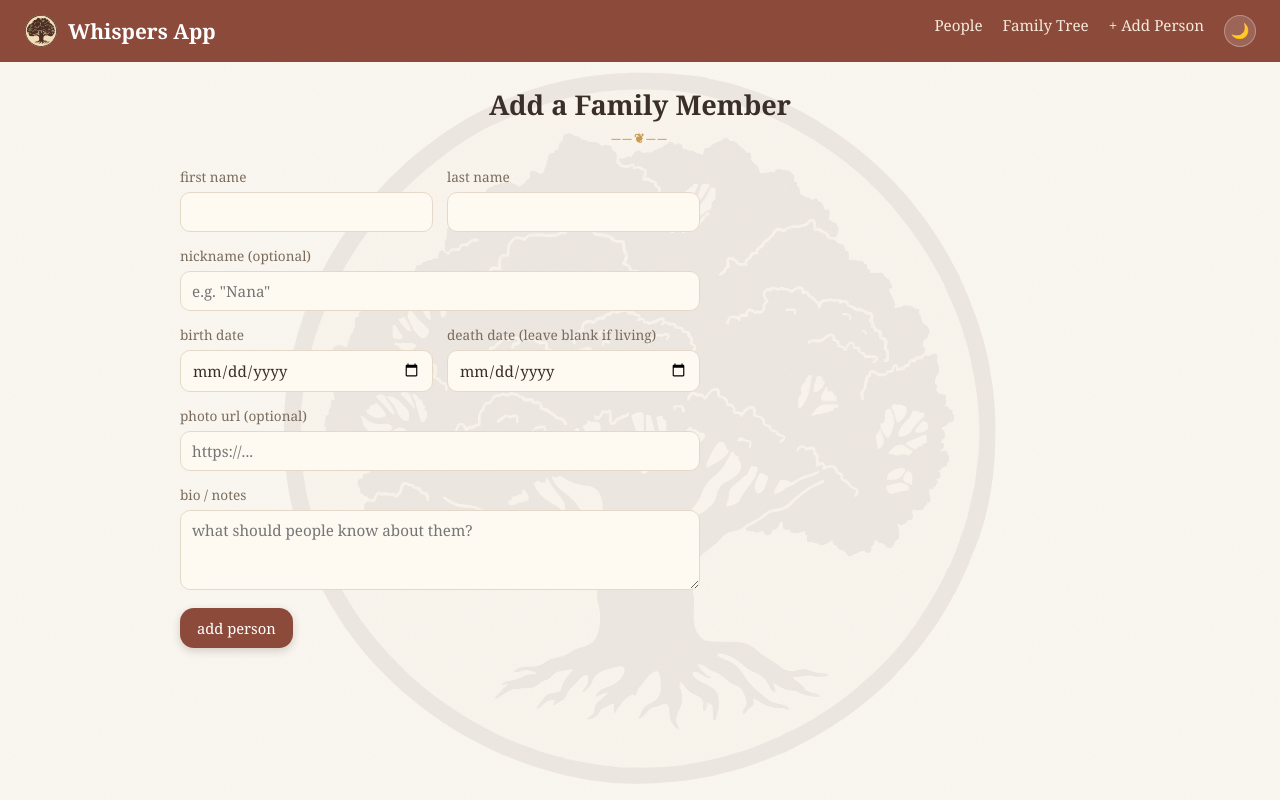
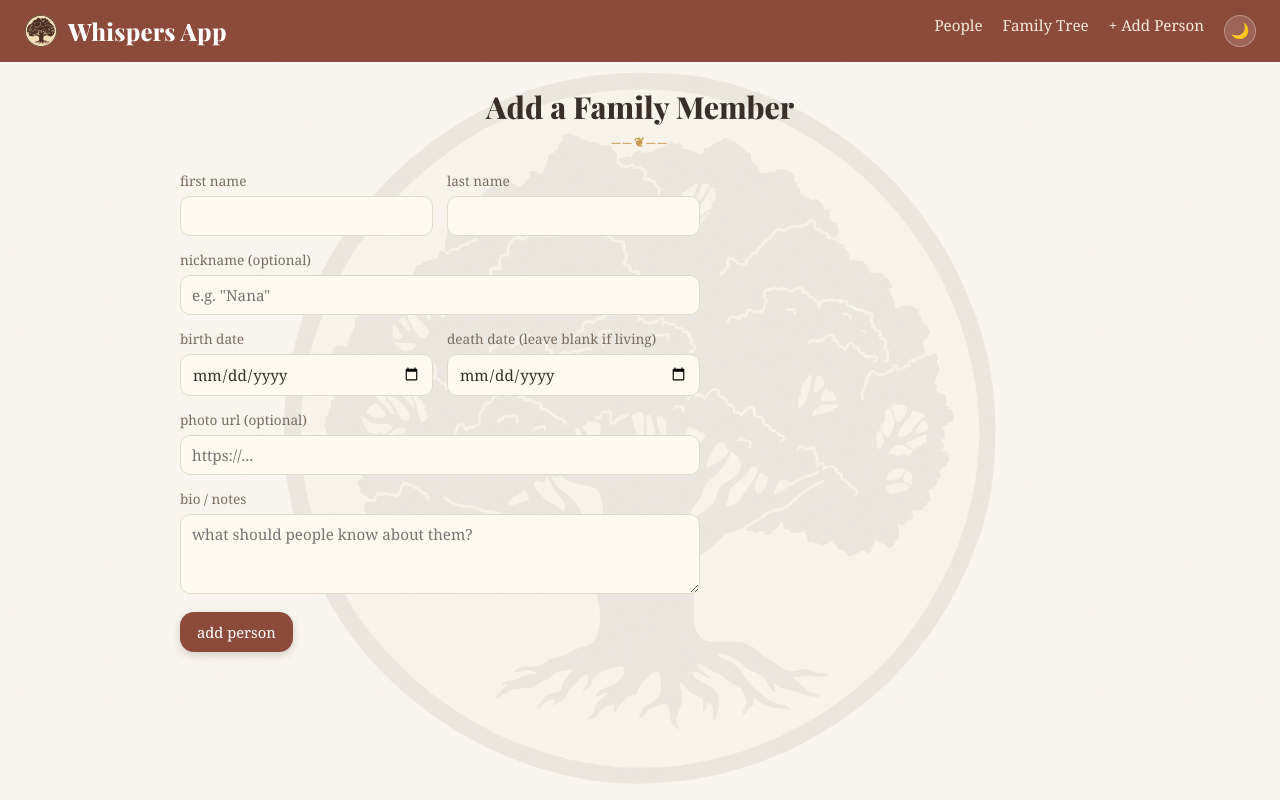
Before and after one commit to cohortjuan/Whispers-App, a React (Vite) app in the folder frontend/: page /people/new in a window 1280 px wide. Built offline with nearby package versions, Linux system fonts and the light colour scheme; no server answers.

Commit message:
Use a display serif (Playfair Display) for the navbar wordmark and page titles

```diff
--- a/frontend/index.html
+++ b/frontend/index.html
@@ -5,6 +5,9 @@
     <meta name="viewport" content="width=device-width, initial-scale=1.0" />
     <link rel="icon" type="image/svg+xml" href="/tree-logo.svg" />
     <title>Whispers App</title>
+    <link rel="preconnect" href="https://fonts.googleapis.com" />
+    <link rel="preconnect" href="https://fonts.gstatic.com" crossorigin />
+    <link href="https://fonts.googleapis.com/css2?family=Playfair+Display:wght@700;800&display=swap" rel="stylesheet" />
     <script>
       // set the theme before anything paints so there's no flash of the wrong colors
       (function () {
--- a/frontend/src/index.css
+++ b/frontend/src/index.css
@@ -1,6 +1,7 @@
 /* plain css, no framework -- keeping it warm and simple since this app is about family, not flash */
 
 :root {
+  --font-display: 'Playfair Display', Georgia, 'Iowan Old Style', serif;
   --color-bg: #faf6f0;
   --color-surface: #fffaf1;
   --color-border: #e4d9c9;
@@ -86,7 +87,7 @@ body {
   align-items: center;
   justify-content: space-between;
 }
-.navbar-brand { display: flex; align-items: center; gap: 10px; font-size: 1.3rem; font-weight: bold; text-decoration: none; color: #fff; }
+.navbar-brand { display: flex; align-items: center; gap: 10px; font-family: var(--font-display); font-size: 1.5rem; font-weight: 800; letter-spacing: 0.01em; text-decoration: none; color: #fff; }
 .navbar-logo { width: 34px; height: 34px; transition: transform 0.35s ease; }
 .navbar-brand:hover .navbar-logo { transform: rotate(-8deg) scale(1.08); }
 .navbar-links { display: flex; gap: 20px; }
@@ -106,7 +107,7 @@ body {
    of sitting in a flex row next to the title -- keeps "Your Family" (and
    every person's name) dead center along with the ornament and caption under it */
 .page-header { position: relative; text-align: center; margin-bottom: 20px; padding: 0 170px; }
-.page-header h1 { margin: 0; font-size: 1.7rem; }
+.page-header h1 { margin: 0; font-size: 1.9rem; font-family: var(--font-display); font-weight: 800; }
 .page-header h1::after {
   content: '\2500\2500 \2766 \2500\2500'; /* a small gold rule-flourish-rule under every page title */
   display: block;
```
